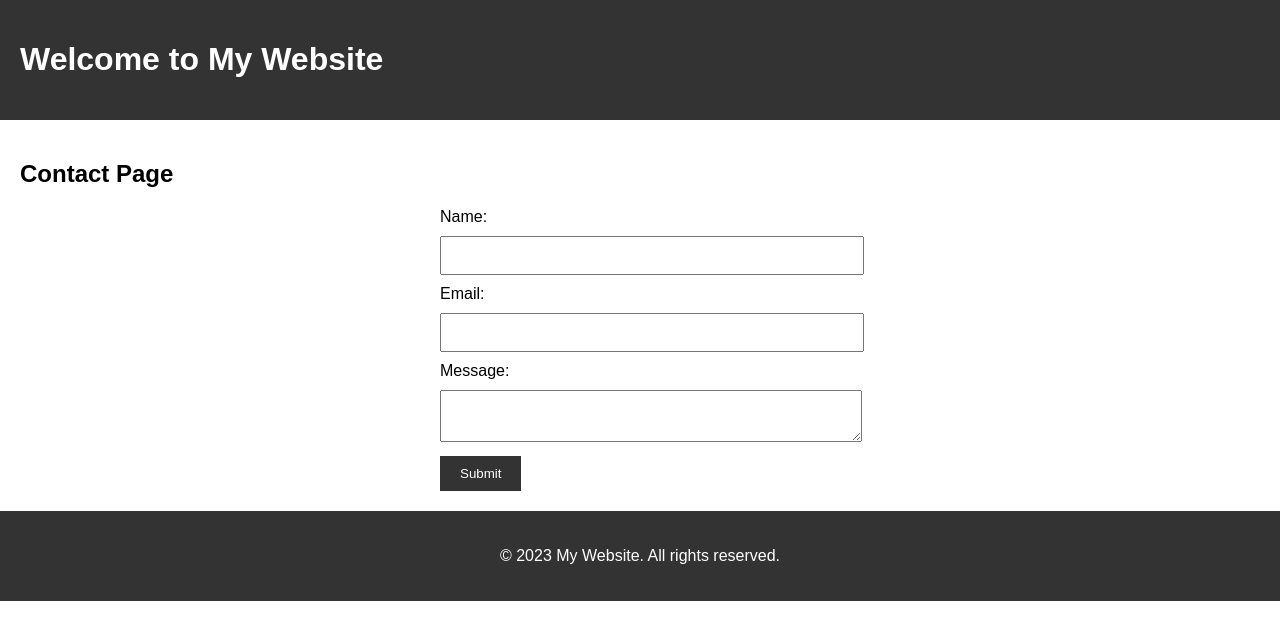
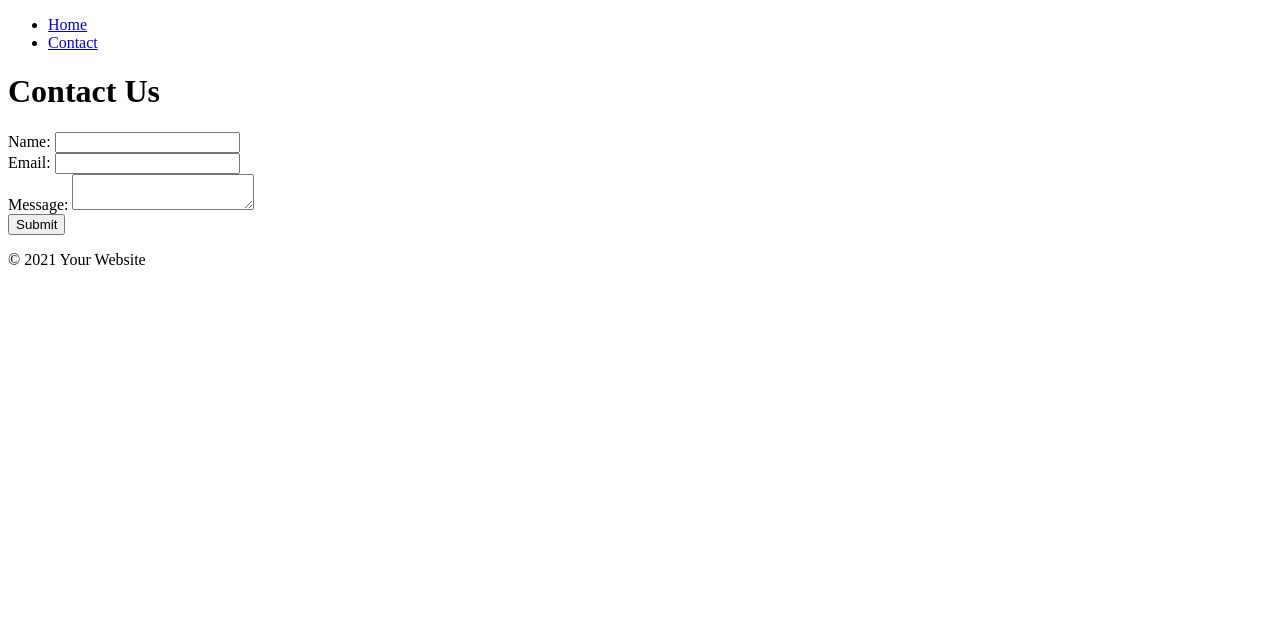
Before and after one commit to Dodelidoo-Labs/sensai, a PHP site: page /contact.php in a window 1280 px wide. Shown: the top 640 px of the page. Run offline with PHP 8.4, Linux system fonts and the light colour scheme.

Commit message:
create an application PHP with a main page, header, footer and a second page with a contact form, submitted with AJAX. Create all files and all files contents.

```diff
--- a/html/contact.php
+++ b/html/contact.php
@@ -1,8 +1,17 @@
-<?php include 'header.php'; ?>
+<!DOCTYPE html>
+<html>
+<head>
+    <title>Contact Page</title>
+    <link rel="stylesheet" type="text/css" href="style.css">
+    <script src="https://ajax.googleapis.com/ajax/libs/jquery/3.5.1/jquery.min.js"></script>
+    <script src="script.js"></script>
+</head>
+<body>
+    <?php include 'header.php'; ?>
 
-<main>
-    <h2>Contact Page</h2>
-    <form id="contact-form" method="post" action="submit.php">
+    <h1>Contact Us</h1>
+
+    <form id="contactForm" method="post">
         <div>
             <label for="name">Name:</label>
             <input type="text" id="name" name="name" required>
@@ -19,6 +28,7 @@
             <input type="submit" value="Submit">
         </div>
     </form>
-</main>
 
-<?php include 'footer.php'; ?>
+    <?php include 'footer.php'; ?>
+</body>
+</html>
--- a/html/footer.php
+++ b/html/footer.php
@@ -1,5 +1,3 @@
-    <footer>
-        <p>&copy; <?php echo date("Y"); ?> My Website. All rights reserved.</p>
-    </footer>
-</body>
-</html>
+<footer>
+    <p>&copy; 2021 Your Website</p>
+</footer>
--- a/html/header.php
+++ b/html/header.php
@@ -1,10 +1,8 @@
-<!DOCTYPE html>
-<html>
-<head>
-    <title>My Website</title>
-    <link rel="stylesheet" type="text/css" href="style.css">
-</head>
-<body>
-    <header>
-        <h1>Welcome to My Website</h1>
-    </header>
+<header>
+    <nav>
+        <ul>
+            <li><a href="index.php">Home</a></li>
+            <li><a href="contact.php">Contact</a></li>
+        </ul>
+    </nav>
+</header>
--- a/html/script.js
+++ b/html/script.js
@@ -4,19 +4,4 @@ $(document).ready(function() {
 
         var name = $('#name').val();
         var email = $('#email').val();
-        var message = $('#message').val();
-
-        $.ajax({
-            url: 'submit.php',
-            type: 'POST',
-            data: {
-                name: name,
-                email: email,
-                message: message
-            },
-            success: function(response) {
-                $('#response').html(response);
-            }
-        });
-    });
-});
+        var message = $('#message').val
--- a/html/style.css
+++ b/html/style.css
@@ -1,53 +1 @@
-/* Add your custom styles here */
-body {
-    font-family: Arial, sans-serif;
-    margin: 0;
-    padding: 0;
-}
-
-header {
-    background-color: #333;
-    color: #fff;
-    padding: 20px;
-}
-
-footer {
-    background-color: #333;
-    color: #fff;
-    padding: 20px;
-    text-align: center;
-}
-
-main {
-    padding: 20px;
-}
-
-form {
-    max-width: 400px;
-    margin: 0 auto;
-}
-
-label {
-    display: block;
-    margin-bottom: 10px;
-}
-
-input[type="text"],
-input[type="email"],
-textarea {
-    width: 100%;
-    padding: 10px;
-    margin-bottom: 10px;
-}
-
-input[type="submit"] {
-    background-color: #333;
-    color: #fff;
-    padding: 10px 20px;
-    border: none;
-    cursor: pointer;
-}
-
-input[type="submit"]:hover {
-    background-color: #555;
-}
+/* Add your CSS styles here */
```
Also changed, not shown: html/index.php (+12 -6 lines), html/submit.php (+7 -13 lines).
